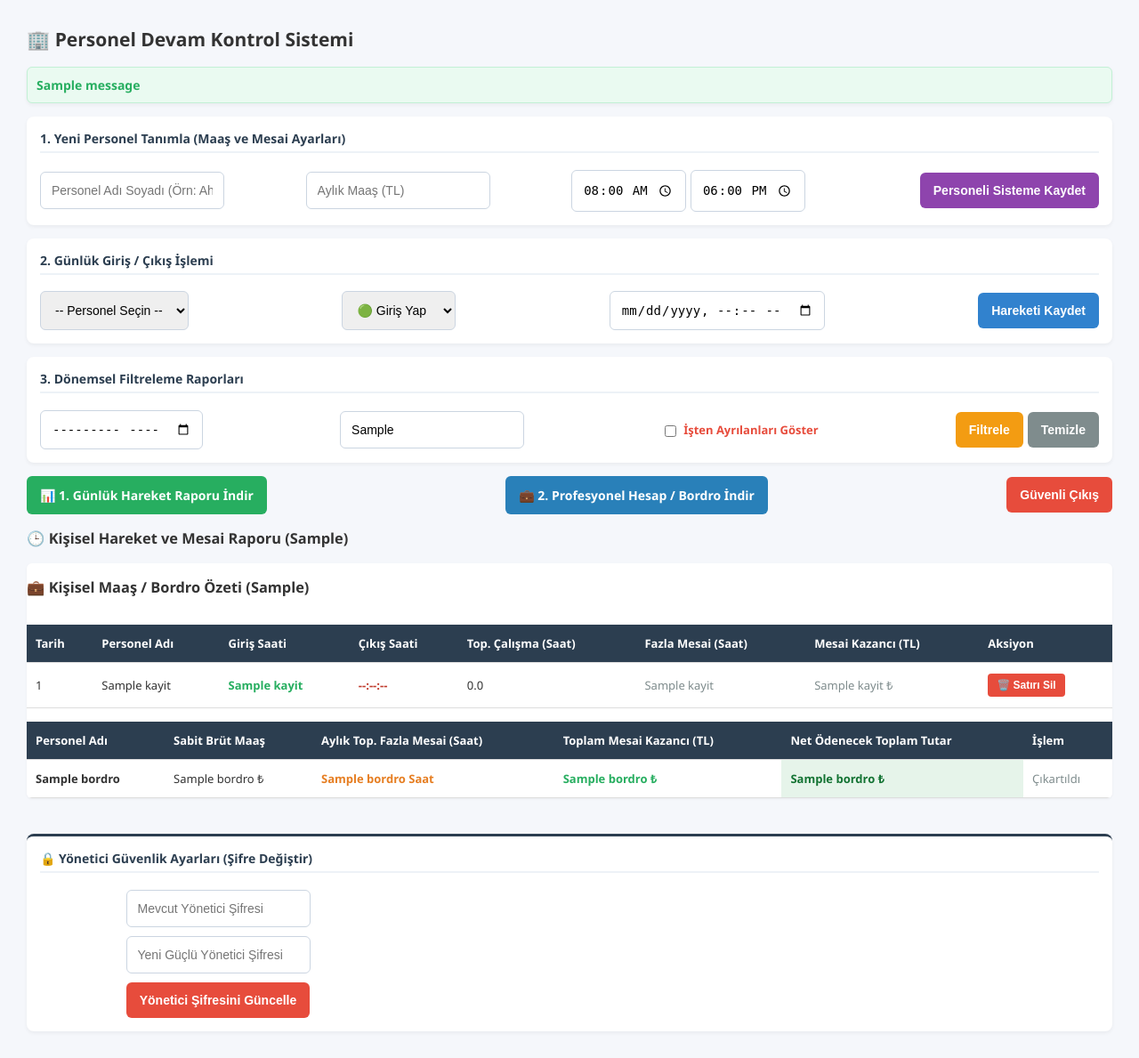
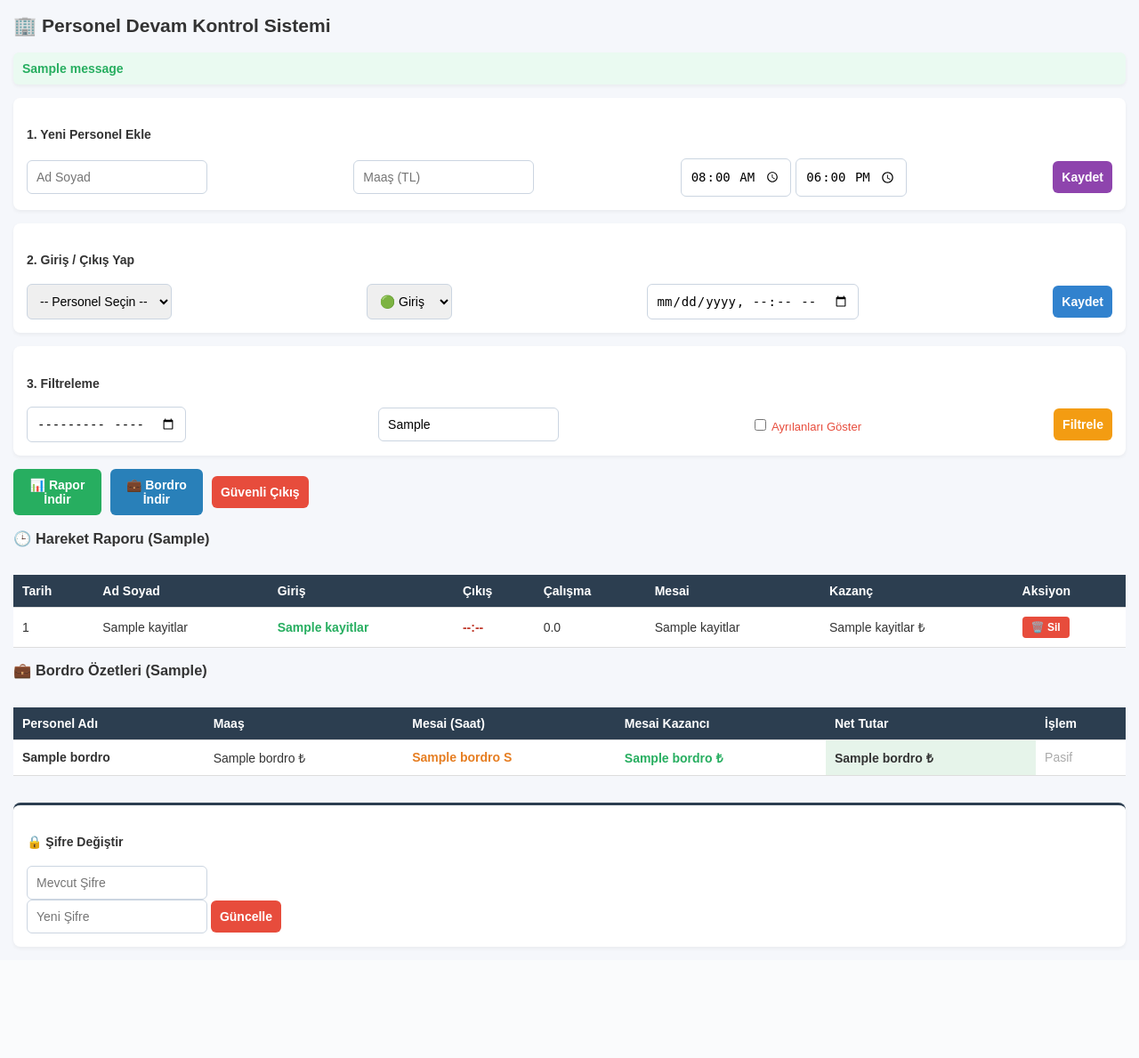
Before and after one commit to osmanuresin96/pdks, a Flask app: template templates/index.html in a window 1280 px wide. Shown: the whole page at 89% size. After the commit the page ends 1065 px from the top, so only its background shows below. Run offline with Flask 3, Linux system fonts and the light colour scheme; the visitor is signed in with stand-in values (Sample User, id 1); the template is opened without the code that fills it: most values are stand-ins (such as "Sample title", 1, 10 or a date in 2020); one stand-in notice (Sample message) is shown; some libraries are stand-ins or nearby versions.

Commit message:
Update index.html

```diff
--- a/templates/index.html
+++ b/templates/index.html
@@ -3,205 +3,143 @@
 <head>
     <meta charset="UTF-8">
     <meta name="viewport" content="width=device-width, initial-scale=1.0">
-    <title>Profesyonel PDKS - İK Yönetimi</title>
+    <title>PDKS - İK</title>
     <style>
-        body { font-family: 'Segoe UI', Arial, sans-serif; margin: 15px; background-color: #f5f7fb; color: #333; font-size: 14px; }
-        table { border-collapse: collapse; width: 100%; margin-top: 15px; background: white; font-size: 13px; }
-        th, td { padding: 12px 10px; text-align: left; border-bottom: 1px solid #ddd; }
-        th { background-color: #2c3e50; color: white; white-space: nowrap; }
-        .kutu { margin-bottom: 15px; padding: 15px; background-color: white; border-radius: 8px; box-shadow: 0 2px 4px rgba(0,0,0,0.05); }
-        input, select { padding: 12px; border: 1px solid #cbd5e1; border-radius: 6px; font-size: 14px; width: 100%; box-sizing: border-box; margin-bottom: 10px; }
-        button { padding: 12px 15px; background-color: #3182ce; color: white; border: none; border-radius: 6px; cursor: pointer; font-weight: bold; font-size: 14px; width: 100%; box-sizing: border-box; }
-        .btn-excel { padding: 12px 15px; font-weight: bold; border-radius: 6px; border: none; color: white; cursor: pointer; background-color: #27ae60; margin-bottom: 10px; font-size: 14px; width: 100%; text-align: center; display: inline-block; text-decoration: none; }
-        .btn-cikis { background-color: #e74c3c; }
-        .btn-sil { background-color: #e74c3c; padding: 6px 10px; font-size: 12px; border-radius: 4px; color: white; border: none; cursor: pointer; width: auto; }
+        body { font-family: sans-serif; margin: 15px; background: #f5f7fb; color: #333; font-size: 14px; }
+        table { border-collapse: collapse; width: 100%; margin-top: 15px; background: white; }
+        th, td { padding: 10px; text-align: left; border-bottom: 1px solid #ddd; }
+        th { background: #2c3e50; color: white; }
+        .kutu { margin-bottom: 15px; padding: 15px; background: white; border-radius: 8px; box-shadow: 0 2px 4px rgba(0,0,0,0.05); }
+        input, select, button { padding: 10px; border: 1px solid #cbd5e1; border-radius: 6px; font-size: 14px; width: 100%; box-sizing: border-box; margin-bottom: 10px; }
+        button { background: #3182ce; color: white; font-weight: bold; cursor: pointer; border: none; }
+        .btn-excel { background: #27ae60; text-decoration: none; color: white; display: inline-block; text-align: center; font-weight: bold; border-radius: 6px; padding: 10px; }
+        .btn-sil { background: #e74c3c; width: auto; padding: 5px 10px; font-size: 12px; border: none; border-radius: 4px; color: white; cursor: pointer; }
         .flex-container { display: flex; flex-direction: column; gap: 10px; }
-        h4 { margin-top: 0; color: #2c3e50; border-bottom: 2px solid #edf2f7; padding-bottom: 5px; }
-        .tablo-kapsayici { overflow-x: auto; margin-top: 10px; background: white; border-radius: 6px; box-shadow: 0 1px 3px rgba(0,0,0,0.05); }
-        .renk-turuncu { color: #e67e22; font-weight: bold; }
-        .renk-yesil { color: #27ae60; font-weight: bold; }
-        .renk-gri { color: #7f8c8d; }
-        .badge-pasif { background-color: #7f8c8d; color: white; padding: 3px 6px; font-size: 11px; border-radius: 4px; }
+        .badge-pasif { background: #7f8c8d; color: white; padding: 3px 6px; font-size: 11px; border-radius: 4px; }
         .login-grid { display: grid; grid-template-columns: 1fr; gap: 20px; max-width: 800px; margin: 40px auto; }
-        .hata { background-color: #fde8e8; color: #e74c3c; padding: 10px; border-radius: 6px; font-weight: bold; margin-bottom: 15px; border: 1px solid #f8b4b4; }
-        .mesaj { background-color: #eafaf1; color: #27ae60; padding: 10px; border-radius: 6px; font-weight: bold; margin-bottom: 15px; border: 1px solid #c2f0d5; }
-        @media (min-width: 768px) {
-            body { margin: 30px; }
-            .flex-container { flex-direction: row; align-items: center; justify-content: space-between; flex-wrap: wrap; }
-            input, select, button, .btn-excel { width: auto; margin-bottom: 0; }
-            .login-grid { grid-template-columns: 1fr 1fr; }
-        }
+        .hata { background: #fde8e8; color: #e74c3c; padding: 10px; border-radius: 6px; font-weight: bold; }
+        .mesaj { background: #eafaf1; color: #27ae60; padding: 10px; border-radius: 6px; font-weight: bold; }
+        @media (min-width: 768px) { .flex-container { flex-direction: row; align-items: center; justify-content: space-between; } input, select, button, .btn-excel { width: auto; margin-bottom: 0; } .login-grid { grid-template-columns: 1fr 1fr; } }
     </style>
 </head>
 <body>
     <h2>🏢 Personel Devam Kontrol Sistemi</h2>
 
-    <!-- GİRİŞ YAPILMADIYSA GÖRÜNECEK BAĞIMSIZ EKRANLAR -->
     {% if not session.logged_in and not session.user_logged_in %}
-    {% with messages = get_flashed_messages() %}
-      {% if messages %}<div class="hata" style="max-width: 800px; margin: 10px auto;">{{ messages[0] }}</div>{% endif %}
-    {% endwith %}
+    {% with messages = get_flashed_messages() %}{% if messages %}<div class="hata">{{ messages[0] }}</div>{% endif %}{% endwith %}
     <div class="login-grid">
         <div class="kutu">
             <h3>🔑 Yönetici Girişi</h3>
             <form action="/login" method="POST">
                 <input type="hidden" name="login_tipi" value="admin">
-                <input type="text" name="kullanici_adi" placeholder="Yönetici Kullanıcı Adı" required><br>
-                <input type="password" name="sifre" placeholder="Yönetici Şifresi" required><br>
-                <button type="submit" style="background-color: #2c3e50;">Yönetici Girişi Yap</button>
+                <input type="text" name="kullanici_adi" placeholder="Kullanıcı Adı" required>
+                <input type="password" name="sifre" placeholder="Şifre" required>
+                <button type="submit" style="background:#2c3e50;">Giriş Yap</button>
             </form>
         </div>
         <div class="kutu">
-            <h3>👤 Eleman Giriş Ekranı</h3>
+            <h3>👤 Eleman Girişi</h3>
             <form action="/login" method="POST">
                 <input type="hidden" name="login_tipi" value="personel">
                 <select name="user_personel_id" required>
                     <option value="">-- İsminizi Seçin --</option>
-                    {% for p in personeller %}
-                    <option value="{{ p[0] }}">{{ p[1] }}</option>
-                    {% endfor %}
+                    {% for p in personeller %}\n<option value="{{ p[0] }}">{{ p[1] }}</option>{% endfor %}
                 </select><br><br>
-                <button type="submit" style="background-color: #2980b9;">Kendi Raporumu Görüntüle</button>
+                <button type="submit" style="background:#2980b9;">Raporumu Gör</button>
             </form>
         </div>
     </div>
     {% else %}
 
-    <!-- FLASH BİLDİRİMLERİ -->
-    {% with messages = get_flashed_messages() %}
-      {% if messages %}<div class="kutu mesaj">{{ messages[0] }}</div>{% endif %}
-    {% endwith %}
+    {% with messages = get_flashed_messages() %}{% if messages %}<div class="kutu mesaj">{{ messages[0] }}</div>{% endif %}{% endwith %}
 
-    <!-- SADECE YÖNETİCİNİN GÖRECEĞİ ALANLAR -->
     {% if session.logged_in %}
     <div class="kutu">
-        <h4>1. Yeni Personel Tanımla (Maaş ve Mesai Ayarları)</h4>
+        <h4>1. Yeni Personel Ekle</h4>
         <form action="/personel_ekle" method="POST" class="flex-container">
-            <input type="text" name="personel_adi" placeholder="Personel Adı Soyadı (Örn: Ahmet YILMAZ)" required>
-            <input type="number" name="maas" placeholder="Aylık Maaş (TL)" required>
-            <div style="display: flex; gap: 5px; width: 100%; max-width: 300px;">
+            <input type="text" name="personel_adi" placeholder="Ad Soyad" required>
+            <input type="number" name="maas" placeholder="Maaş (TL)" required>
+            <div style="display: flex; gap: 5px;">
                 <input type="time" name="mesai_baslangic" value="08:00" required>
                 <input type="time" name="mesai_bitis" value="18:00" required>
             </div>
-            <button type="submit" style="background-color: #8e44ad;">Personeli Sisteme Kaydet</button>
+            <button type="submit" style="background:#8e44ad;">Kaydet</button>
         </form>
     </div>
 
     <div class="kutu">
-        <h4>2. Günlük Giriş / Çıkış İşlemi</h4>
+        <h4>2. Giriş / Çıkış Yap</h4>
         <form action="/islem" method="POST" class="flex-container">
             <select name="personel_id" required>
                 <option value="">-- Personel Seçin --</option>
-                {% for p in personeller %}
-                <option value="{{ p[0] }}">{{ p[1] }}</option>
-                {% endfor %}
+                {% for p in personeller %}\n<option value="{{ p[0] }}">{{ p[1] }}</option>{% endfor %}
             </select>
             <select name="islem_tipi">
-                <option value="Giriş">🟢 Giriş Yap</option>
-                <option value="Çıkış">🔴 Çıkış Yap</option>
+                <option value="Giriş">🟢 Giriş</option>
+                <option value="Çıkış">🔴 Çıkış</option>
             </select>
             <input type="datetime-local" name="harici_tarih_saat">
-            <button type="submit">Hareketi Kaydet</button>
+            <button type="submit">Kaydet</button>
         </form>
     </div>
     {% endif %}
-
     <div class="kutu">
-        <h4>3. Dönemsel Filtreleme Raporları</h4>
+        <h4>3. Filtreleme</h4>
         <form action="/" method="GET" class="flex-container">
-            <input type="month" name="ay_filtre" value="{{ secili_ay }}" style="max-width: 200px;">
+            <input type="month" name="ay_filtre" value="{{ secili_ay }}">
             {% if session.logged_in %}
-            <input type="text" name="arama" placeholder="İsime göre filtrele..." value="{{ aranan_kelime }}">
-            <label style="font-weight: bold; font-size: 13px; color: #e74c3c; cursor: pointer; display: inline-flex; align-items: center; gap: 5px;">
-                <input type="checkbox" name="goster_pasif" value="1" {% if goster_pasif == '1' %}checked{% endif %} onchange="this.form.submit()"> İşten Ayrılanları Göster
-            </label>
+            <input type="text" name="arama" placeholder="İsim ara..." value="{{ aranan_kelime }}">
+            <label style="font-size:13px; color:#e74c3c; cursor:pointer;"><input type="checkbox" name="goster_pasif" value="1" {% if goster_pasif == '1' %}checked{% endif %} onchange="this.form.submit()"> Ayrılanları Göster</label>
             {% endif %}
-            <div style="display: flex; gap: 5px;">
-                <button type="submit" style="background-color: #f39c12;">Filtrele</button>
-                <a href="/" style="text-decoration: none; width: 100%;"><button type="button" style="background-color: #7f8c8d;">Temizle</button></a>
-            </div>
+            <button type="submit" style="background:#f39c12;">Filtrele</button>
         </form>
     </div>
 
-    <div class="kutu flex-container" style="background: none; padding: 0; box-shadow: none;">
-        <a href="/excel_hareket?ay_filtre={{ secili_ay }}&goster_pasif={{ goster_pasif }}" class="btn-excel">📊 1. Günlük Hareket Raporu İndir</a>
+    <div class="kutu flex-container" style="background:none; padding:0; box-shadow:none;">
+        <a href="/excel_hareket?ay_filtre={{ secili_ay }}&goster_pasif={{ goster_pasif }}" class="btn-excel">📊 Rapor İndir</a>
         {% if session.logged_in %}
-        <a href="/excel_bordro?ay_filtre={{ secili_ay }}&goster_pasif={{ goster_pasif }}" class="btn-excel" style="background-color: #2980b9;">💼 2. Profesyonel Hesap / Bordro İndir</a>
+        <a href="/excel_bordro?ay_filtre={{ secili_ay }}&goster_pasif={{ goster_pasif }}" class="btn-excel" style="background:#2980b9;">💼 Bordro İndir</a>
         {% endif %}
-        <a href="/logout" style="text-decoration: none;"><button type="button" class="btn-cikis">Güvenli Çıkış</button></a>
+        <a href="/logout" style="text-decoration:none; width:100%;"><button type="button" style="background:#e74c3c;">Güvenli Çıkış</button></a>
     </div>
 
-    <!-- TABLO 1: RAPORLAR -->
-    <h3>🕒 {% if session.user_logged_in %}Kişisel{% else %}Detaylı{% endif %} Hareket ve Mesai Raporu ({{ secili_ay }})</h3>
-    <div class="tablo-kapsayici">
+    <h3>🕒 Hareket Raporu ({{ secili_ay }})</h3>
+    <div style="overflow-x:auto;">
         <table>
-            <thead>
+            <thead><tr><th>Tarih</th><th>Ad Soyad</th><th>Giriş</th><th>Çıkış</th><th>Çalışma</th><th>Mesai</th><th>Kazanç</th>{% if session.logged_in %}<th>Aksiyon</th>{% endif %}</tr></thead>
+            <tbody>
+                {% for k in kayitlar %}
                 <tr>
-                    <th>Tarih</th>
-                    <th>Personel Adı</th>
-                    <th>Giriş Saati</th>
-                    <th>Çıkış Saati</th>
-                    <th>Top. Çalışma (Saat)</th>
-                    <th>Fazla Mesai (Saat)</th>
-                    <th>Mesai Kazancı (TL)</th>
-                    {% if session.logged_in %}<th>Aksiyon</th>{% endif %}
-                </tr>
-            </thead>
-            <tbody>
-                {% for kayit in kayitlar %}
-                <tr>
-                    <td>{{ kayit[0] }}</td>
-                    <td>{{ kayit[1] }} {% if kayit[9] == 0 %}<span class="badge-pasif">Ayrılmış</span>{% endif %}</td>
-                    <td><span style="color: #27ae60; font-weight: bold;">{{ kayit[2] }}</span></td>
-                    <td><span style="color: #c0392b; font-weight: bold;">{{ kayit[3] if kayit[3] else '--:--:--' }}</span></td>
-                    <td>{{ kayit[4] if kayit[4] else '0.0' }}</td>
-                    <td class="{% if kayit[5] > 0 %}renk-turuncu{% else %}renk-gri{% endif %}">{{ kayit[5] }}</td>
-                    <td class="{% if kayit[6] > 0 %}renk-yesil{% else %}renk-gri{% endif %}">{{ kayit[6] }} ₺</td>
-                    {% if session.logged_in %}
-                    <td>
-                        <a href="/kayit_sil/{{ kayit[7] }}/{{ kayit[8] }}" onclick="return confirm('Bu satırı silmek istediğinize emin misiniz?');">
-                            <button type="button" class="btn-sil">🗑️ Satırı Sil</button>
-                        </a>
-                    </td>
-                    {% endif %}
+                    <td>{{ k[0] }}</td>
+                    <td>{{ k[1] }} {% if k[9] == 0 %}<span class="badge-pasif">Ayrılmış</span>{% endif %}</td>
+                    <td><span style="color:#27ae60; font-weight:bold;">{{ k[2] }}</span></td>
+                    <td><span style="color:#c0392b; font-weight:bold;">{{ k[3] if k[3] else '--:--' }}</span></td>
+                    <td>{{ k[4] if k[4] else '0.0' }}</td>
+                    <td class="{% if k[5] > 0 %}renk-turuncu{% endif %}">{{ k[5] }}</td>
+                    <td class="{% if k[6] > 0 %}renk-yesil{% endif %}">{{ k[6] }} ₺</td>
+                    {% if session.logged_in %}<td><a href="/kayit_sil/{{ k[7] }}/{{ k[8] }}" onclick="return confirm('Silinsin mi?');"><button class="btn-sil">🗑️ Sil</button></a></td>{% endif %}
                 </tr>
                 {% endfor %}
-    <!-- TABLO 2: AYLIK BORDROLAR -->
-    <h3>💼 {% if session.user_logged_in %}Kişisel Maaş /{% else %}Profesyonel Hesap / Aylık{% endif %} Bordro Özeti ({{ secili_ay }})</h3>
-    <div class="tablo-kapsayici">
-        <table id="bordroTablosu">
-            <thead>
-                <tr>
-                    <th>Personel Adı</th>
-                    <th>Sabit Brüt Maaş</th>
-                    <th>Aylık Top. Fazla Mesai (Saat)</th>
-                    <th>Toplam Mesai Kazancı (TL)</th>
-                    <th>Net Ödenecek Toplam Tutar</th>
-                    {% if session.logged_in %}<th>İşlem</th>{% endif %}
-                </tr>
-            </thead>
+            </tbody>
+        </table>
+    </div>
+
+    <h3>💼 Bordro Özetleri ({{ secili_ay }})</h3>
+    <div style="overflow-x:auto;">
+        <table>
+            <thead><tr><th>Personel Adı</th><th>Maaş</th><th>Mesai (Saat)</th><th>Mesai Kazancı</th><th>Net Tutar</th>{% if session.logged_in %}<th>İşlem</th>{% endif %}</tr></thead>
             <tbody>
                 {% for b in bordro %}
                 <tr>
-                    <td>
-                        <strong>{{ b[1] }}</strong>
-                        {% if b[6] == 0 %}
-                            <span class="badge-pasif">İşten Ayrılmış</span>
-                        {% endif %}
-                    </td>
+                    <td><strong>{{ b[1] }}</strong> {% if b[6] == 0 %}<span class="badge-pasif">Ayrılmış</span>{% endif %}</td>
                     <td>{{ b[2] }} ₺</td>
-                    <td class="renk-turuncu">{{ b[3] }} Saat</td>
-                    <td class="renk-yesil">{{ b[4] }} ₺</td>
-                    <td style="background-color: #e6f4ea; font-weight: bold; color: #137333;">{{ b[5] }} ₺</td>
+                    <td style="color:#e67e22; font-weight:bold;">{{ b[3] }} S</td>
+                    <td style="color:#27ae60; font-weight:bold;">{{ b[4] }} ₺</td>
+                    <td style="background:#e6f4ea; font-weight:bold;">{{ b[5] }} ₺</td>
                     {% if session.logged_in %}
                     <td>
-                        {% if b[6] == 1 %}
-                        <a href="/personel_sil/{{ b[0] }}" onclick="return confirm('{{ b[1] }} isimli personeli çıkartmak istediğinize emin misiniz? Raporları korunacaktır.');">
-                            <button type="button" class="btn-sil">🗑️ Personeli Sil</button>
-                        </a>
-                        {% else %}
-                        <span class="renk-gri">Çıkartıldı</span>
-                        {% endif %}
+                        {% if b[6] == 1 %}<a href="/personel_sil/{{ b[0] }}" onclick="return confirm('Çıkartılsın mı?');"><button class="btn-sil">🗑️ Çıkart</button></a>
+                        {% else %}<span style="color:#aaa;">Pasif</span>{% endif %}
                     </td>
                     {% endif %}
                 </tr>
@@ -210,16 +148,17 @@
         </table>
     </div>
 
-    <!-- GÜVENLİK AYARLARI -->
     {% if session.logged_in %}
-    <div class="kutu" style="margin-top: 40px; border-top: 3px solid #2c3e50;">
-        <h4>🔒 Yönetici Güvenlik Ayarları (Şifre Değiştir)</h4>
-        <form action="/admin_sifre_degis" method="POST" class="flex-container" style="max-width: 400px; display: flex; flex-direction: column; gap: 10px;">
-            <input type="password" name="eski_sifre" placeholder="Mevcut Yönetici Şifresi" required>
-            <input type="password" name="yeni_sifre" placeholder="Yeni Güçlü Yönetici Şifresi" required>
-            <button type="submit" style="background-color: #e74c3c;">Yönetici Şifresini Güncelle</button>
+    <div class="kutu" style="margin-top: 30px; border-top: 3px solid #2c3e50;">
+        <h4>🔒 Şifre Değiştir</h4>
+        <form action="/admin_sifre_degis" method="POST" style="max-width: 400px;">
+            <input type="password" name="eski_sifre" placeholder="Mevcut Şifre" required>
+            <input type="password" name="yeni_sifre" placeholder="Yeni Şifre" required>
+            <button type="submit" style="background:#e74c3c;">Güncelle</button>
         </form>
     </div>
     {% endif %}
 
     {% endif %}
+</body>
+</html>
```
